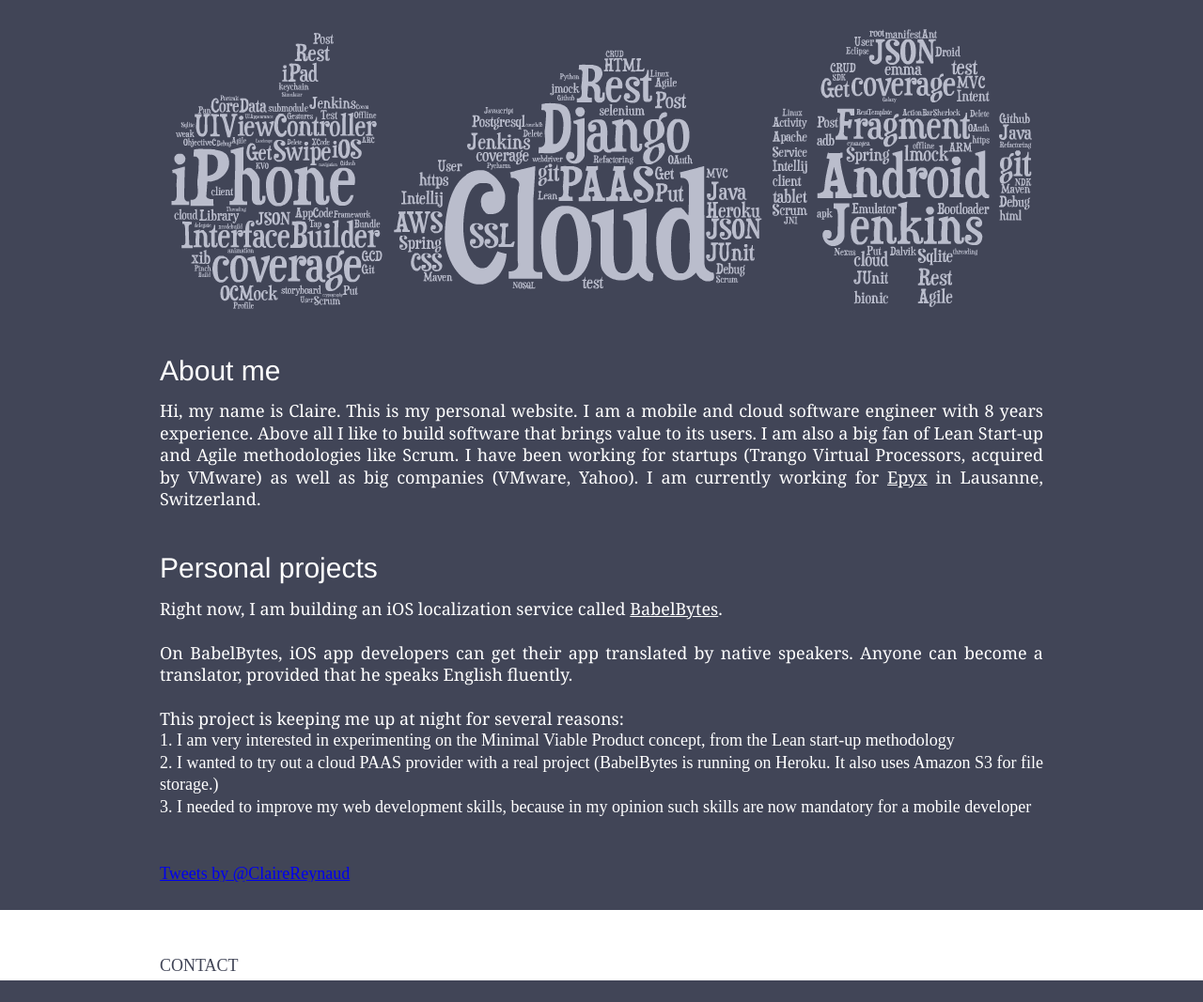
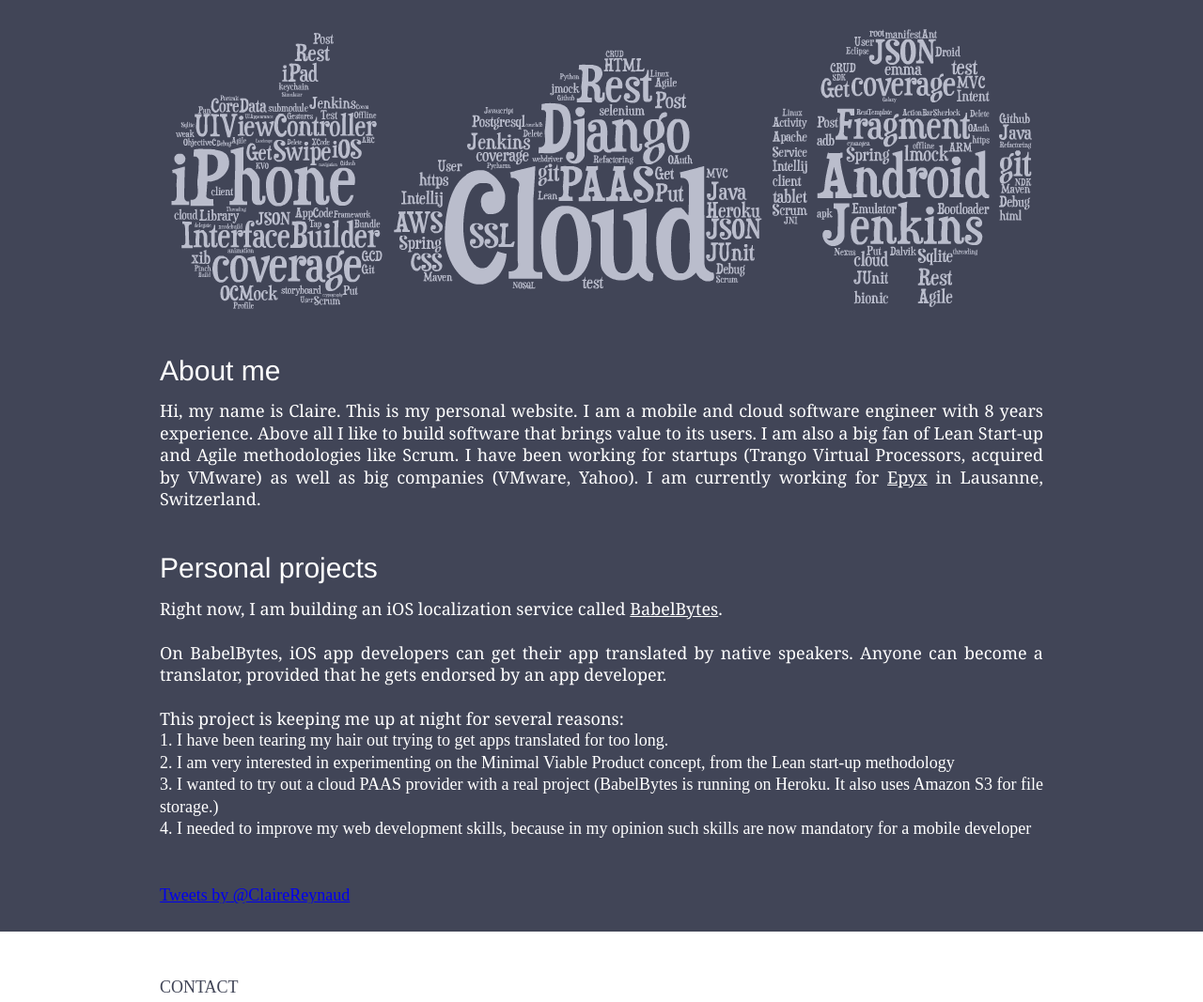
Before and after one commit to creynaud/website, a Django app: template claire/templates/home.html in a window 1280 px wide. Shown: the part 289-1356 px from the top of the page at 94% size. Before the commit the page ends 1333 px from the top, so only its background shows below. Run offline with Django 3.2, Linux system fonts and the light colour scheme; the template is opened without the code that fills it, so the values that code supplies are empty; some libraries are stand-ins or nearby versions.

Commit message:
Update BabelBytes description on home

```diff
--- a/claire/templates/home.html
+++ b/claire/templates/home.html
@@ -22,12 +22,13 @@
 			I am currently working for <a href="http://www.epyx.ch/">Epyx</a> in Lausanne, Switzerland.</p>
 			<h2 class="margin">Personal projects</h2>
 			<p>Right now, I am building an iOS localization service called <a href="https://www.babelbytes.com">BabelBytes</a>.</p>
-			<br><p>On BabelBytes, iOS app developers can get their app translated by native speakers. Anyone can become a translator, provided that he speaks English fluently.</p>
+			<br><p>On BabelBytes, iOS app developers can get their app translated by native speakers. Anyone can become a translator, provided that he gets endorsed by an app developer.</p>
 			<br><p>This project is keeping me up at night for several reasons:</p>
 			<ul>
-			<li>1. I am very interested in experimenting on the Minimal Viable Product concept, from the Lean start-up methodology</li>
-			<li>2. I wanted to try out a cloud PAAS provider with a real project (BabelBytes is running on Heroku. It also uses Amazon S3 for file storage.)</li>
-			<li>3. I needed to improve my web development skills, because in my opinion such skills are now mandatory for a mobile developer</li>
+			<li>1. I have been tearing my hair out trying to get apps translated for too long.</li>
+			<li>2. I am very interested in experimenting on the Minimal Viable Product concept, from the Lean start-up methodology</li>
+			<li>3. I wanted to try out a cloud PAAS provider with a real project (BabelBytes is running on Heroku. It also uses Amazon S3 for file storage.)</li>
+			<li>4. I needed to improve my web development skills, because in my opinion such skills are now mandatory for a mobile developer</li>
 			</ul>
 		</div>
 		<div class="twitter">
```
